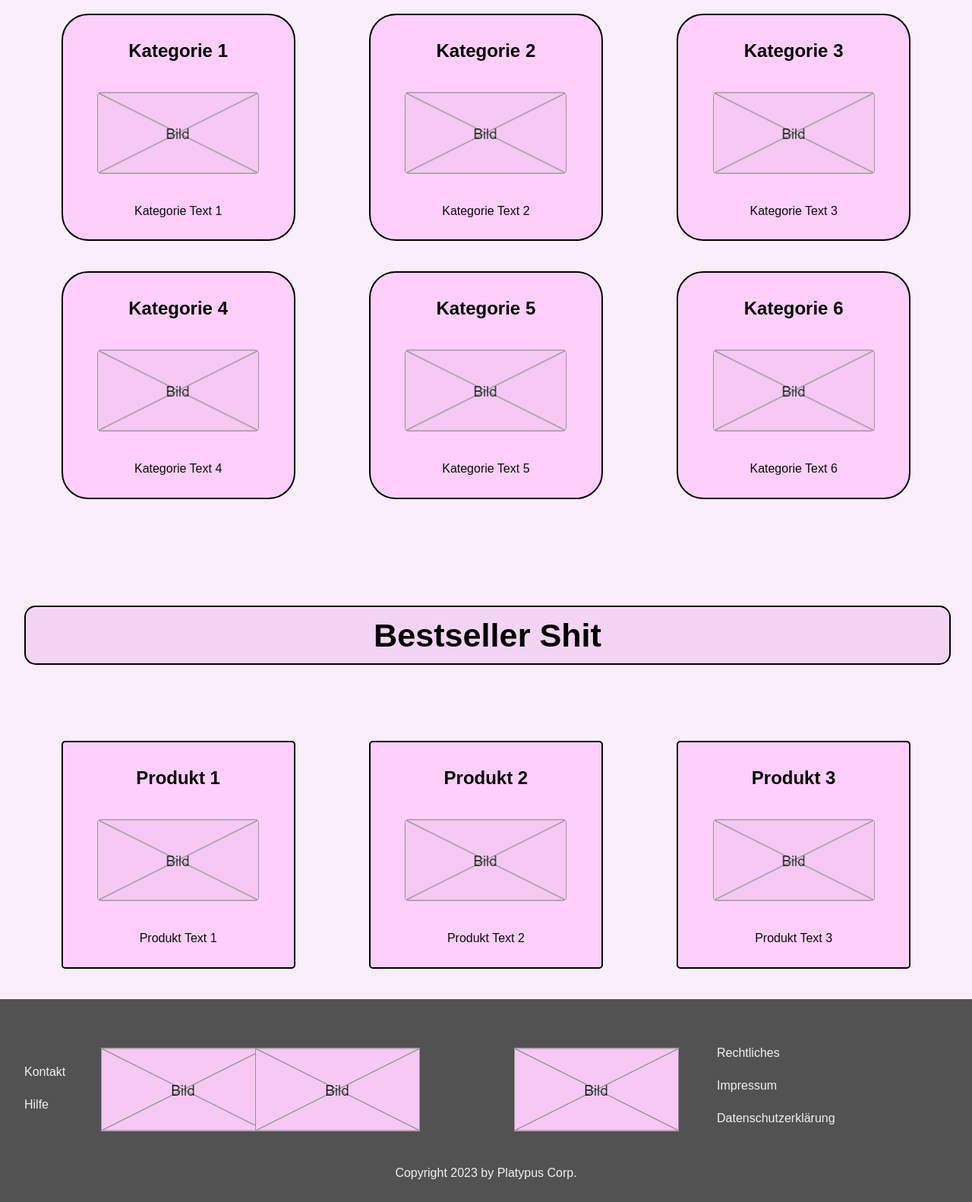
After one commit to Projektarbeiten/ProjectPlatypus, a PHP site: page /home.php in a window 1280 px wide. The commit adds this page. Shown: the whole page at 76% size. Run offline with PHP 8.4, Linux system fonts and the light colour scheme.

Commit message:
add Footer php

```diff
--- a/css/styles.css
+++ b/css/styles.css
@@ -30,7 +30,7 @@ p {
 
 button {
     background-color: #ffb8ff;
-    color: var(var(--font-color-2));
+    color: var(--font-color-2);
     border-radius: 10px;
     display: block;
 }
@@ -93,8 +93,31 @@ h1 {
     background-color: var(--theme-color-4);
     border: 2px solid black;
     border-radius: 5px;
+}
+#footer-default
+{
+    background-color: var(--theme-color-2);
+    color: var(--font-color-2);
+}
+#footer-default img {
+    margin-top:52px;
+}
+#footer-default a
+{
+    color:var(--font-color-2);
+    text-decoration: none;
+}
 
+.footer-links{
+    margin-top: 25px;
+    display: block;
 }
+
+#contact
+{
+margin-top: 50px;
+}
+
 
 /* === GRID-SYSTEM === */
 
@@ -116,9 +139,17 @@ h1 {
     padding-top: 0.8rem;
     padding-bottom: 0.8rem;
 }
+.col-0-5
+{
+    width: 8.333%;
+}
 
 .col-1 {
     width: 16.666%
+}
+
+.col-1-5{
+    width: 25%;
 }
 
 .col-2 {
--- /dev/null
+++ b/footer.php
@@ -0,0 +1,34 @@
+<?php
+echo"
+<footer>
+        <div id='footer-default'>
+            <div class='container'>
+                <div class='row'>
+                    <div class='col-0-5' id='contact'>
+                    <a class='footer-links' href=''>Kontakt</a>
+                    <a class='footer-links' href=''>Hilfe</a>
+                </div>
+                <div class='col-1'>
+                    <a href=''> <img src='img/testBild.png'></a>
+                </div>
+                <div class='col-3'>
+                    <a href='' style='margin-right: 50px;' ><img src='img/testBild.png'></a>
+                    <a href='' style='margin-right: 50px; float:right;'><img src='img/testBild.png'></a>
+                    </div>
+                    <div class='col-1-5'>
+                        <div style='margin-top:50px ;'>
+                            <a class='footer-links' href=''>Rechtliches</a>
+                            <a class='footer-links' href=''>Impressum</a>
+                            <a class='footer-links' href=''>Datenschutzerklärung</a>
+                        </div>
+                    </div>
+                </div>
+                <div class='row'>
+                    <div class='col-6'>
+                        <p style='color:var(--font-color-2);text-align: center;'>Copyright 2023 by Platypus Corp.</p>
+                    </div>
+                </div>
+            </div>
+        </div>
+    </footer>";
+?>
--- a/home.html
+++ b/home.php
@@ -110,11 +110,11 @@
 
         </div>
     </main>
+    <?php
+    require("footer.php");
+    ?>
+    <!-- Footer wird von Markus Blumenstock geschrieben (PHP Import) -->
 
-    <!-- Footer wird von Markus Blumenstock geschrieben (PHP Import) -->
-    <footer>
-
-    </footer>
 </body>
 
 </html>
```
